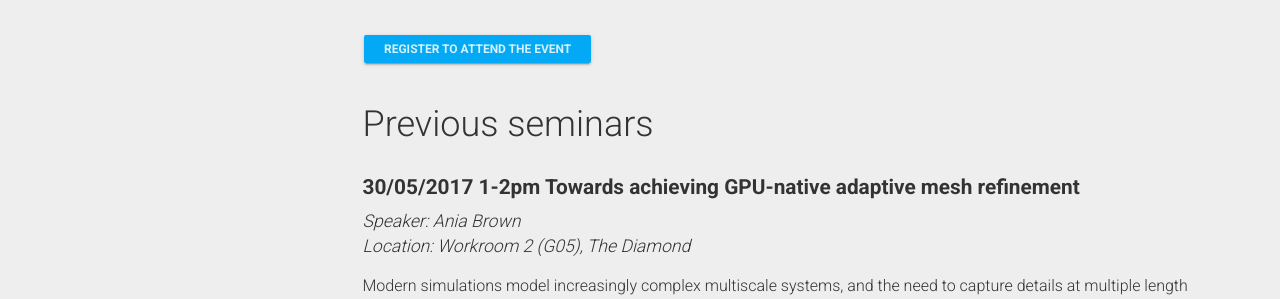
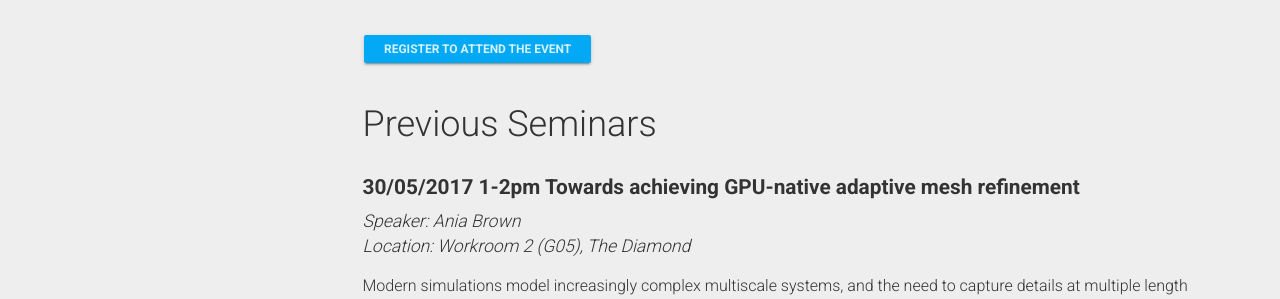
Before and after one commit to RSE-Sheffield/GPUComputing.github.io, a Jekyll site: the page built from seminars.md, in a window 1280 px wide. Shown: the part 968-1267 px from the top of the page. Built offline with Jekyll 4.4.1, drawn with Linux system fonts in a browser that asks for light colours; nearby versions of some CDN libraries.

Commit message:
Fixed incorrect case

```diff
--- a/seminars.md
+++ b/seminars.md
@@ -39,7 +39,7 @@ If you would like to recommend a speaker then please contact [Dr Paul Richmond o
 {% endif %}
 
 {% if site.data.previous_seminars.size > 0 %}
-# Previous seminars #
+# Previous Seminars #
 
 <section class="seminars">
 	{% for sem in site.data.previous_seminars %}
```
